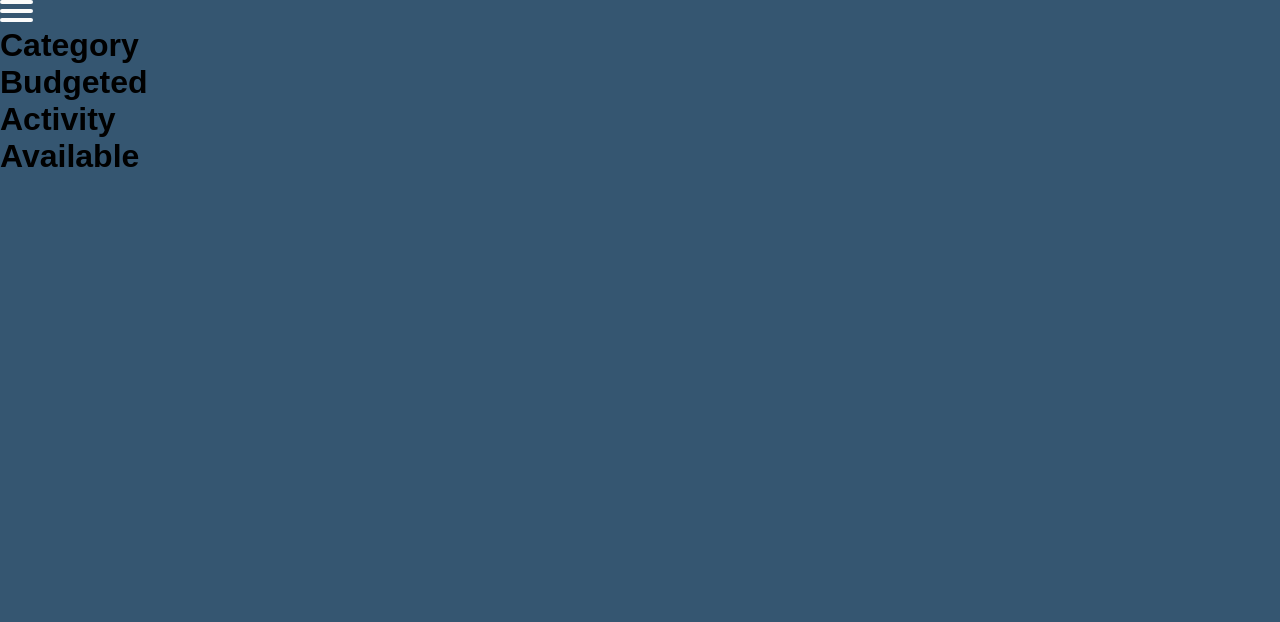
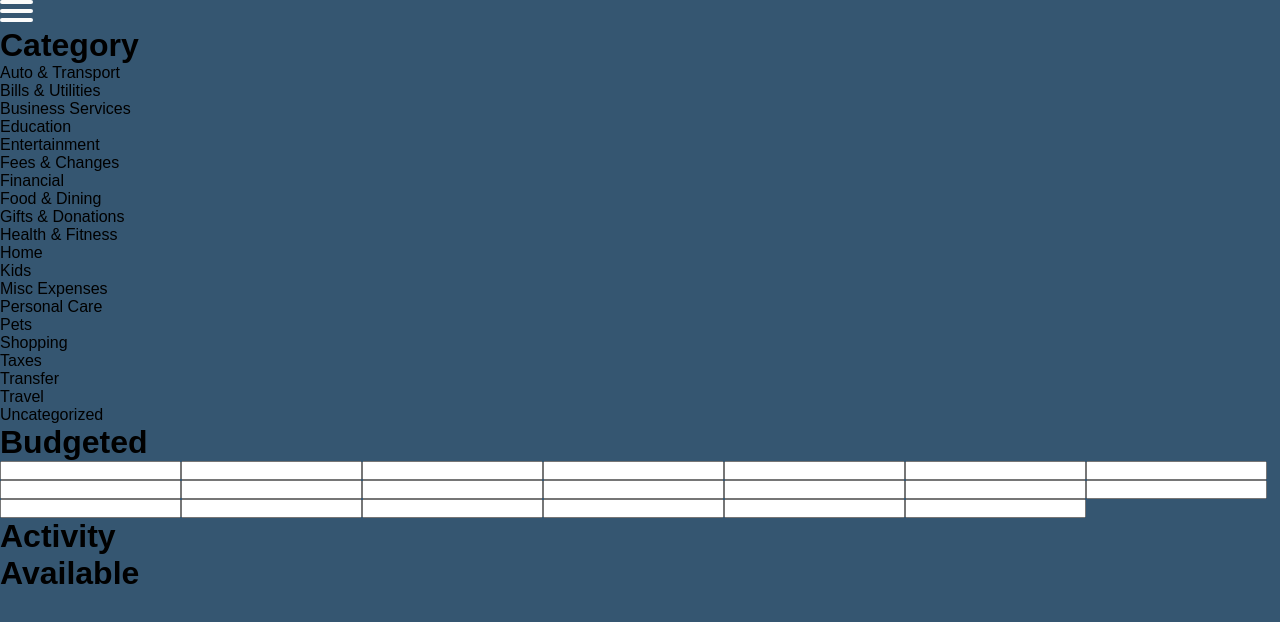
Before and after one commit to lepdiana/count-management, a React (Create React App) app in the folder client/: page /budget in a window 1280 px wide. Shown: the top 622 px of the page. Built offline with nearby package versions, Linux system fonts and the light colour scheme; no server answers; sample sign-in values are in the browser's storage.

Commit message:
added in budgeting template

```diff
--- a/client/src/components/BudgetList.js
+++ b/client/src/components/BudgetList.js
@@ -1,23 +1,65 @@
-import React, { useContext, useEffect } from 'react'
+import React, { useState, useContext, useEffect } from 'react'
 import { CrudContext } from '../context/CrudProvider.js'
 
 
 function BudgetList(){
-    const { userTransactions, getUserTransactions, addTransaction, editTransaction, deleteTransaction } = useContext(CrudContext)
+    const { userTransactions, getUserTransactions } = useContext(CrudContext)
 
 
     useEffect(() => {
         getUserTransactions()
     }, [])
 
-    console.log(userTransactions)
+
     return(
         <div>
             <div>
                 <h1>Category</h1>
+                <p>Auto & Transport</p>
+                <p>Bills & Utilities</p>
+                <p>Business Services</p>
+                <p>Education</p>
+                <p>Entertainment</p>
+                <p>Fees & Changes</p>
+                <p>Financial</p>
+                <p>Food & Dining</p>
+                <p>Gifts & Donations</p>
+                <p>Health & Fitness</p>
+                <p>Home</p>
+                <p>Kids</p>
+                <p>Misc Expenses</p>
+                <p>Personal Care</p>
+                <p>Pets</p>
+                <p>Shopping</p>
+                <p>Taxes</p>
+                <p>Transfer</p>
+                <p>Travel</p>
+                <p>Uncategorized</p>
             </div>
             <div>
                 <h1>Budgeted</h1>
+                <form>
+                    <input/>
+                    <input/>
+                    <input/>
+                    <input/>
+                    <input/>
+                    <input/>
+                    <input/>
+                    <input/>
+                    <input/>
+                    <input/>
+                    <input/>
+                    <input/>
+                    <input/>
+                    <input/>
+                    <input/>
+                    <input/>
+                    <input/>
+                    <input/>
+                    <input/>
+                    <input/>
+                </form>
             </div>
             <div>
                 <h1>Activity</h1>
```
